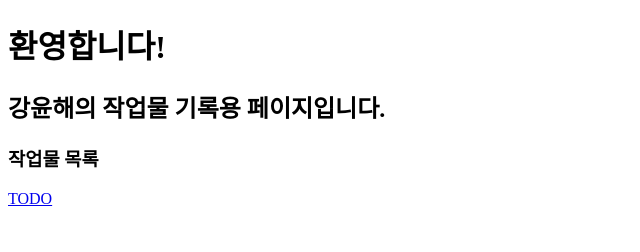
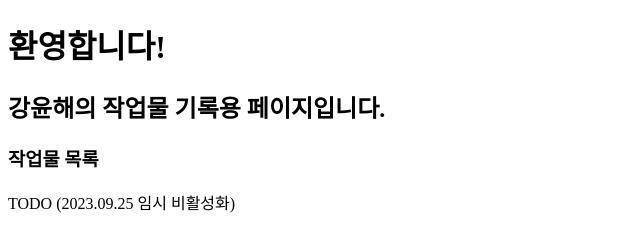
Before and after one commit to yunhaekang/yunhaekang-com, a plain HTML site: page index.html in a window 1280 px wide. Shown: the whole page, without its empty margins (0-640 px from the left). Drawn offline with Linux system fonts and the light colour scheme.

Commit message:
TODO 어플리케이션 임시 비활성화 처리로 인해 url 삭제

```diff
--- a/index.html
+++ b/index.html
@@ -9,6 +9,6 @@
 	<h1>환영합니다!</h1>
 	<h2>강윤해의 작업물 기록용 페이지입니다.</h2>
 	<h3>작업물 목록</h3>
-	<a href="https://app.yunhaekang.com">TODO</a>
+	<p>TODO (2023.09.25 임시 비활성화)</p>
     </body>
 </html>
```
